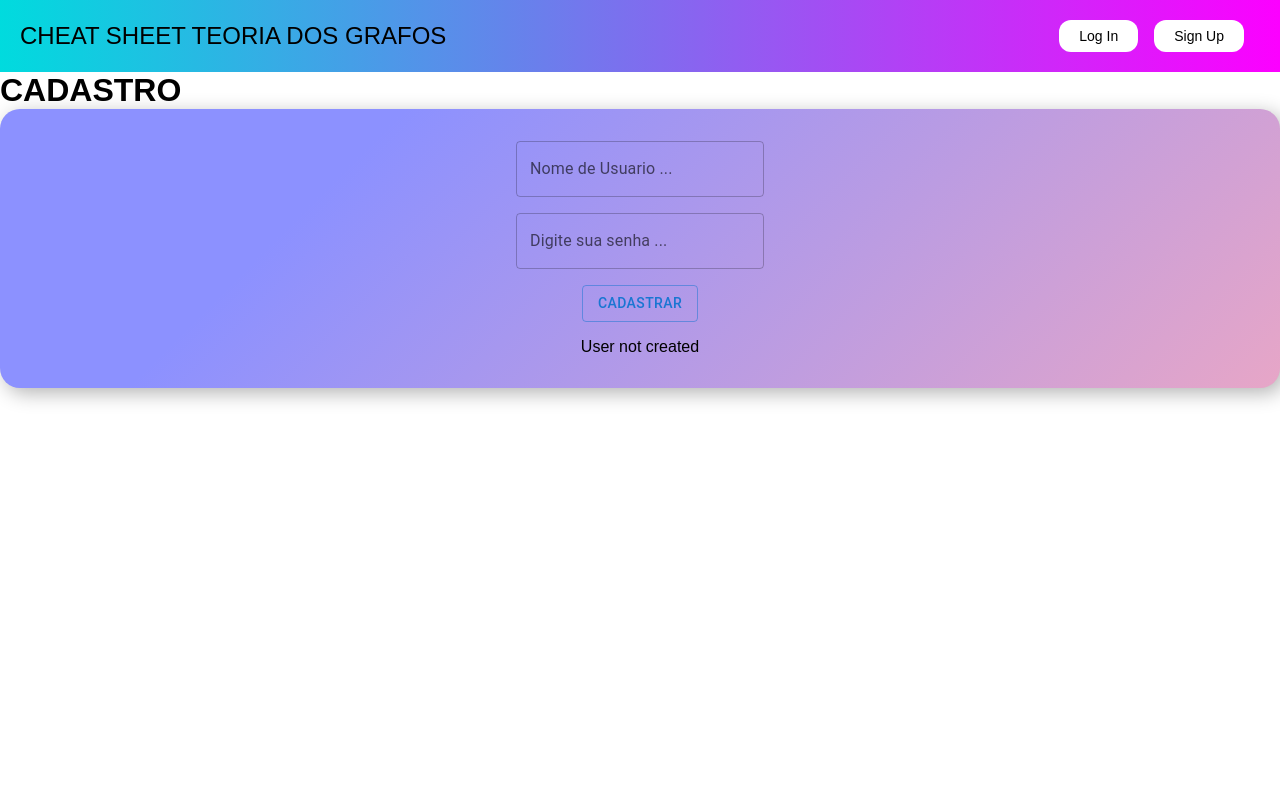
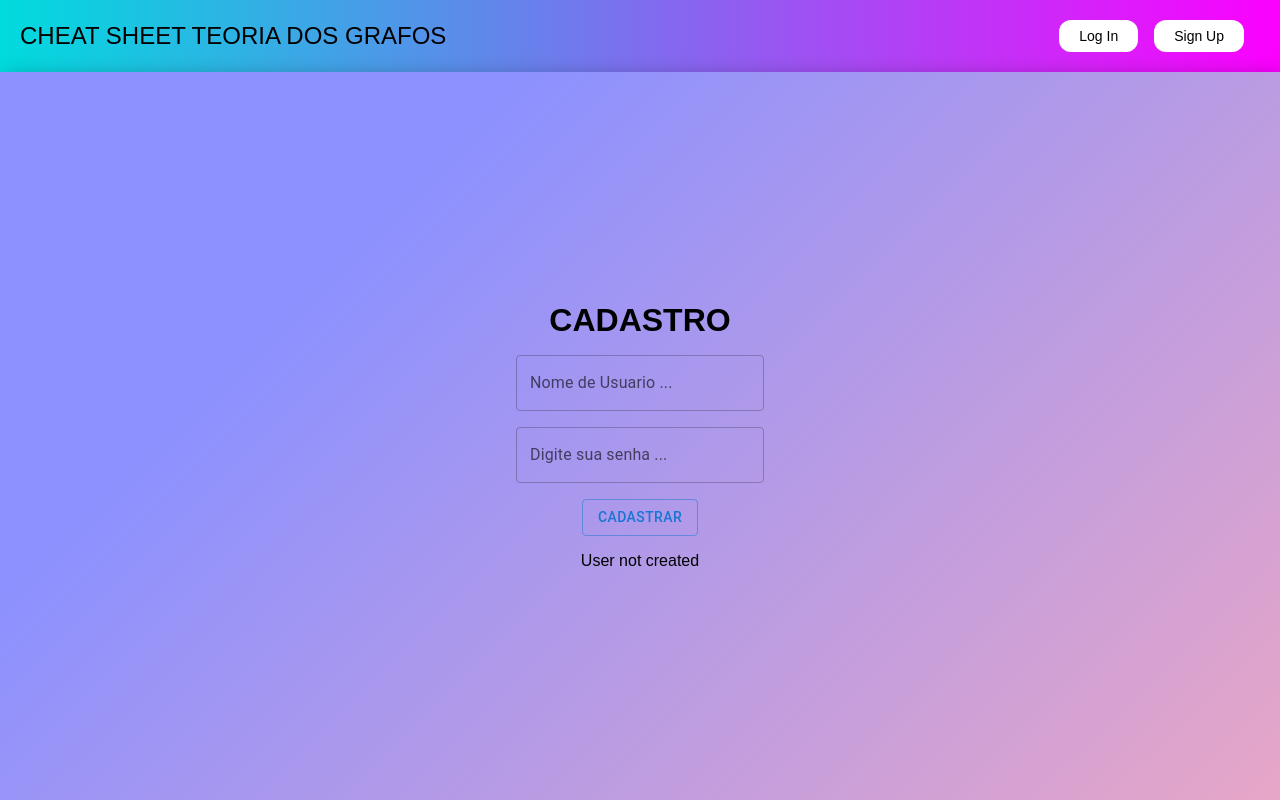
Before and after one commit to CaioHPS3/react_grafos, a React (Vite) app: page /signup in a window 1280 px wide. Built offline with nearby package versions, Linux system fonts and the light colour scheme; a web font is replaced by a local one.

Commit message:
Estilizacao da Paginas de login e Cadastro

```diff
--- a/src/css/Signup.css
+++ b/src/css/Signup.css
@@ -1,5 +1,6 @@
-.signup-forms {
+  .signup-forms {
     display: flex;
+    height: 100%;
     flex-direction: column;
     align-items: center;
     justify-content: center;
@@ -8,8 +9,10 @@
     background-color: #e7a6c7;
     background-image: linear-gradient(315deg, #e7a6c7 0%, #8c91ff 74%);
     padding: 2rem;
-    border-radius: 20px;
+    /* border-radius: 20px; */
     box-shadow: 5px 5px 20px 0 rgba(0, 0, 0, 0.3);
+    min-height: calc(100vh - 72px);
+
   }
 
   .TextField {
--- a/src/pages/Login.jsx
+++ b/src/pages/Login.jsx
@@ -23,6 +23,7 @@ const Login = () => {
     formulario = (
       <>
         <div className="signup-forms">
+        <h1>LOGIN</h1>
           <TextField
             type="text"
             id="outlined-basic"
@@ -76,15 +77,15 @@ const Login = () => {
         console.error("ops! ocorreu um erro" + err);
       });
   };
+
 console.log(user)
-console.log(user.id)
+
 
   return (
     <>
       <Helmet title="Login" />
       <Header />
       <Container>
-        <h1>LOGIN</h1>
         {formulario}
       </Container>
     </>
--- a/src/pages/Signup.jsx
+++ b/src/pages/Signup.jsx
@@ -53,8 +53,8 @@ const Signup = () => {
       <Helmet title="Singnup" />
       <Header />
       <Container>
+        <div className="signup-forms">
         <h1>CADASTRO</h1>
-        <div className="signup-forms">
           <TextField
             type="text"
             id="outlined-basic"
```
Also changed, not shown: src/pages/teste..txt (deleted).
